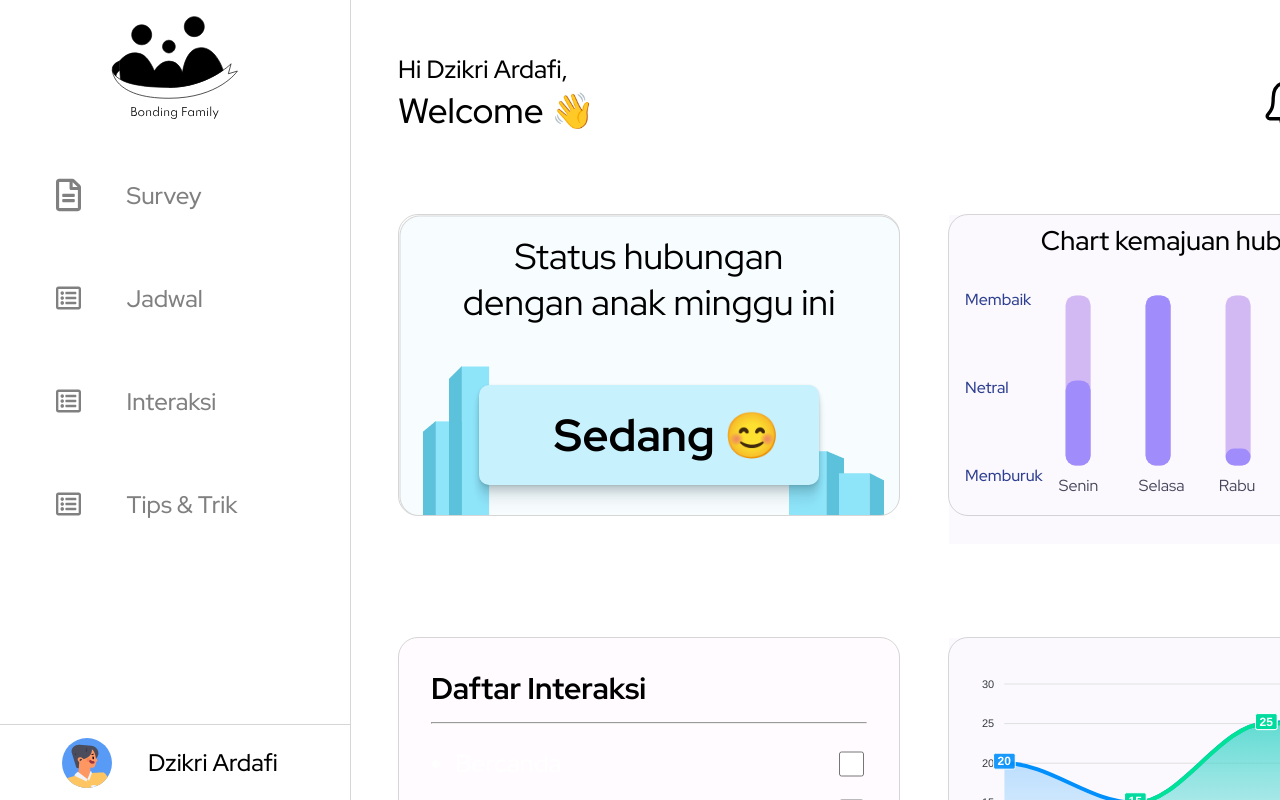
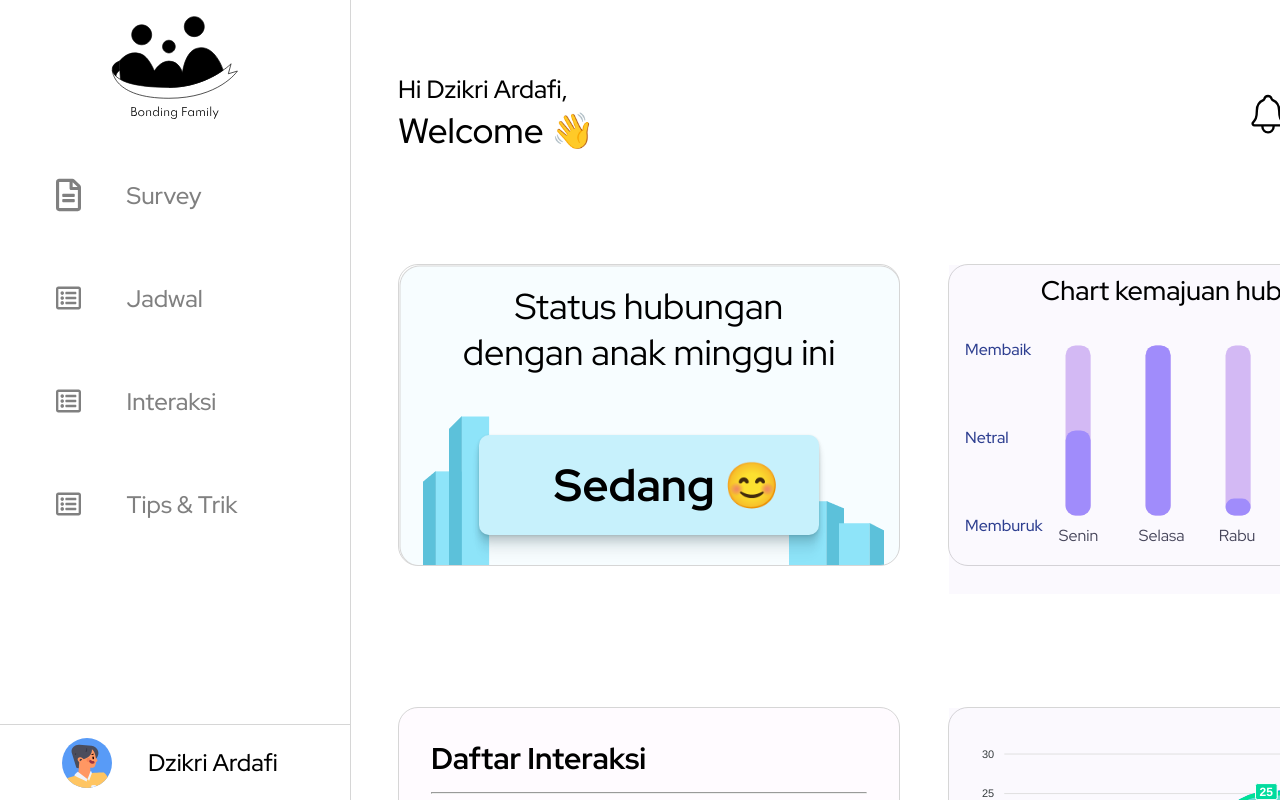
Before and after one commit to Ilham1m4man/Bonding-Family, a React (Create React App) app: page / in a window 1280 px wide. Shown: the top 800 px of the page. Built offline with nearby package versions, Linux system fonts and the light colour scheme; sample sign-in values are in the browser's storage.

Commit message:
Add notif icon component

```diff
--- a/src/components/HomepageComponent/SectionTop/Notif.jsx
+++ b/src/components/HomepageComponent/SectionTop/Notif.jsx
@@ -1,23 +1,28 @@
-/* eslint-disable jsx-a11y/img-redundant-alt */
 import React from "react";
-import NotifIcon from "../../../assets/icons/Notif-icon.svg";
-import ProfileAvatar from "../../../assets/icons/Avatar-profile.svg";
+import "./navbar-style.css";
 
-import "./main.css";
 const Notif = () => {
   return (
     <>
-      <div className="notif">
-        <img src={NotifIcon} width={50} alt="notifikasi" />
-        <p>2</p>
-        <div className="sectionProfile">
-          <img
-            className="profileOnMobileWidth"
-            src={ProfileAvatar}
-            alt="profile picture"
+      <button className="notif">
+        <svg
+          width="40"
+          height="40"
+          viewBox="0 0 30 34"
+          fill="none"
+          xmlns="http://www.w3.org/2000/svg"
+        >
+          <path
+            d="M19.765 26.667V27.8553C19.765 29.1159 19.2642 30.3248 18.3728 31.2162C17.4814 32.1076 16.2725 32.6084 15.0119 32.6084C13.7513 32.6084 12.5423 32.1076 11.6509 31.2162C10.7596 30.3248 10.2588 29.1159 10.2588 27.8553V26.667M27.7628 24.2477C25.8556 21.9135 24.5092 20.7252 24.5092 14.29C24.5092 8.39692 21.4999 6.29739 19.0231 5.27771C18.6941 5.14254 18.3844 4.8321 18.2841 4.49419C17.8496 3.01553 16.6317 1.71289 15.0126 1.71289C13.3936 1.71289 12.1749 3.01628 11.7449 4.49567C11.6446 4.8373 11.3349 5.14254 11.0059 5.27771C8.52617 6.29888 5.51984 8.39098 5.51984 14.29C5.51613 20.7252 4.16967 21.9135 2.26249 24.2477C1.47229 25.2147 2.16446 26.6666 3.54657 26.6666H26.4862C27.8608 26.6666 28.5485 25.2102 27.7628 24.2477Z"
+            strokeWidth="2"
+            strokeLinecap="round"
+            strokeLinejoin="round"
           />
+        </svg>
+        <div className="notif-indicator">
+          <p>2</p>
         </div>
-      </div>
+      </button>
     </>
   );
 };
```
